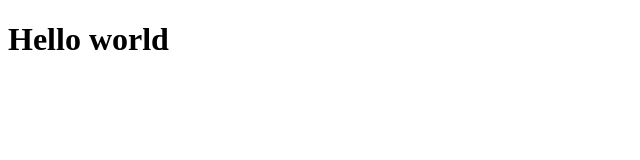
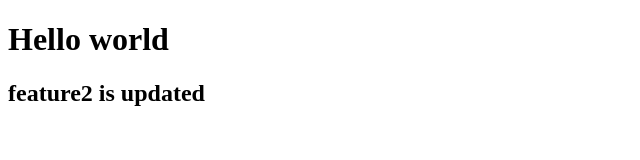
Before and after one commit to sudha8181/gitrepo, a plain HTML site: page index.html in a window 1280 px wide. Shown: the whole page, without its empty margins (0-640 px from the left). Drawn offline with Linux system fonts and the light colour scheme.

Commit message:
feature2 updated

```diff
--- a/index.html
+++ b/index.html
@@ -8,6 +8,7 @@
 <body>
 
     <h1>Hello world</h1>
+    <h2>feature2 is updated</h2>
 
 </body>
 </html>
```
